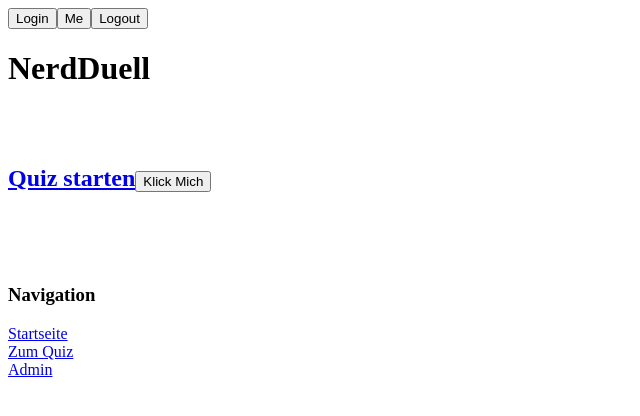
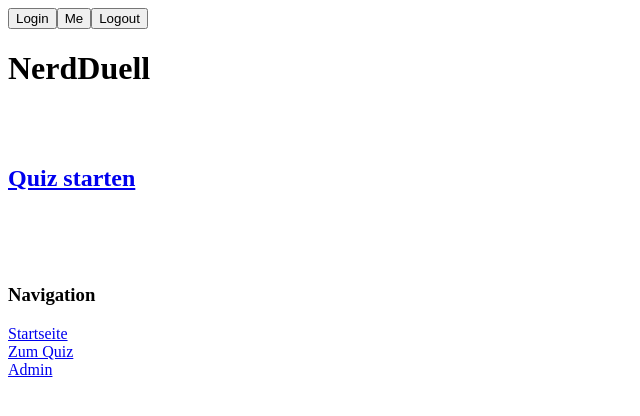
Before and after one commit to barbarahellmann/capstone-quizgame-barbara, a React (Vite) app in the folder frontend/: page / in a window 1280 px wide. Shown: the top 416 px of the page, without its empty margins (0-640 px from the left). Built offline with nearby package versions, Linux system fonts and the light colour scheme; no server answers; the HTML template or start-up script is replaced by a standard one.

Commit message:
Removed Dummy Button

```diff
--- a/frontend/src/pages/StartPage.tsx
+++ b/frontend/src/pages/StartPage.tsx
@@ -1,13 +1,11 @@
-import {Link, useNavigate} from "react-router-dom";
+import {Link} from "react-router-dom";
 
 export default function StartPage() {
-    const nav = useNavigate();
 
 
     return (
             <h2>
                 <Link to="/play">Quiz starten</Link>
-                <button onClick={() => nav("/admin")}>Klick Mich</button>
             </h2>
     )
 }
```
